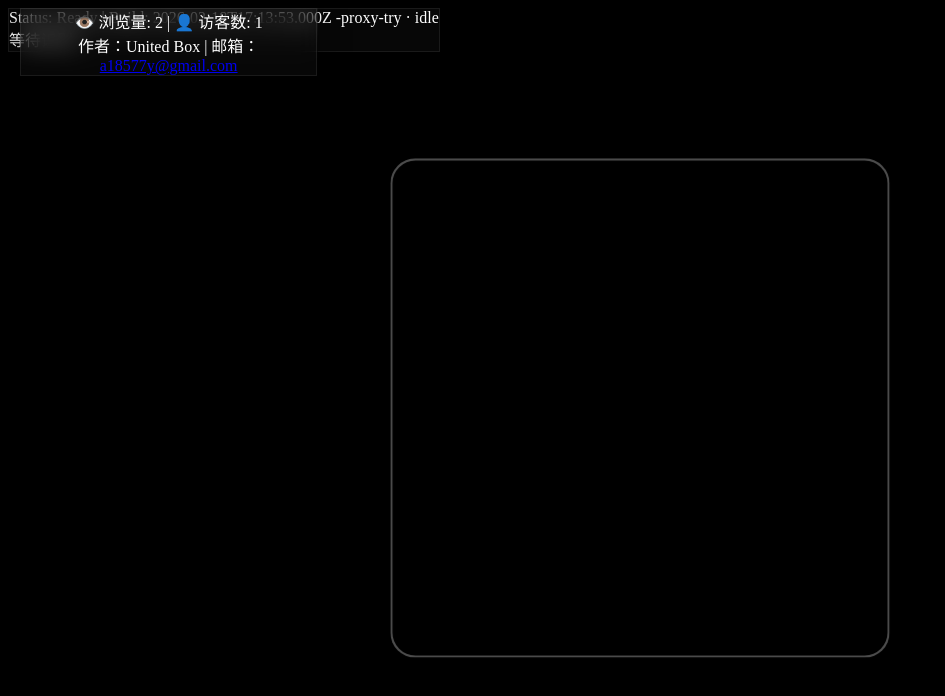
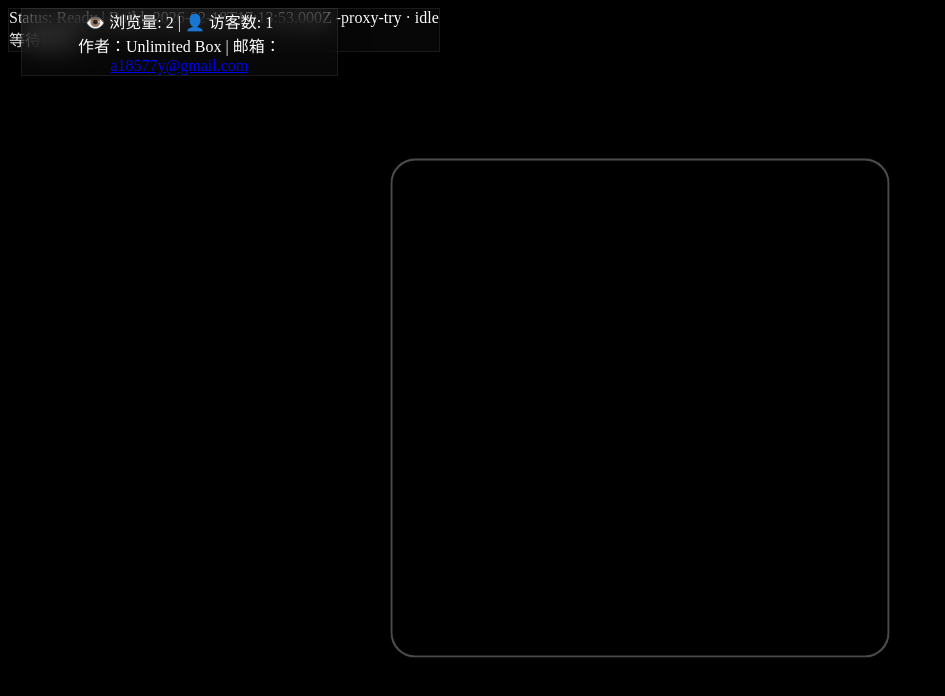
Before and after one commit to Mocas-12/aura-vision, a React (Vite) app: page / in a window 1280 px wide. Shown: the top 696 px of the page, without its empty margins (0-945 px from the left). Built offline with nearby package versions, Linux system fonts and the light colour scheme; no server answers.

Commit message:
change-author-to-Unlimited-Box

```diff
--- a/src/App.tsx
+++ b/src/App.tsx
@@ -289,7 +289,7 @@ export default function App() {
         <div className="glass mx-auto w-[92%] max-w-[640px] rounded-t-2xl px-4 py-3 text-center">
           <div className="text-sm text白色/80">👁️ 浏览量: {viewCount} | 👤 访客数: {visitorCount}</div>
           <div className="mt-1 text-sm text白色/70">
-            作者：United Box | 邮箱：
+            作者：Unlimited Box | 邮箱：
             <a href="mailto:a18577y@gmail.com" className="underline text白色/80">a18577y@gmail.com</a>
           </div>
         </div>
```
